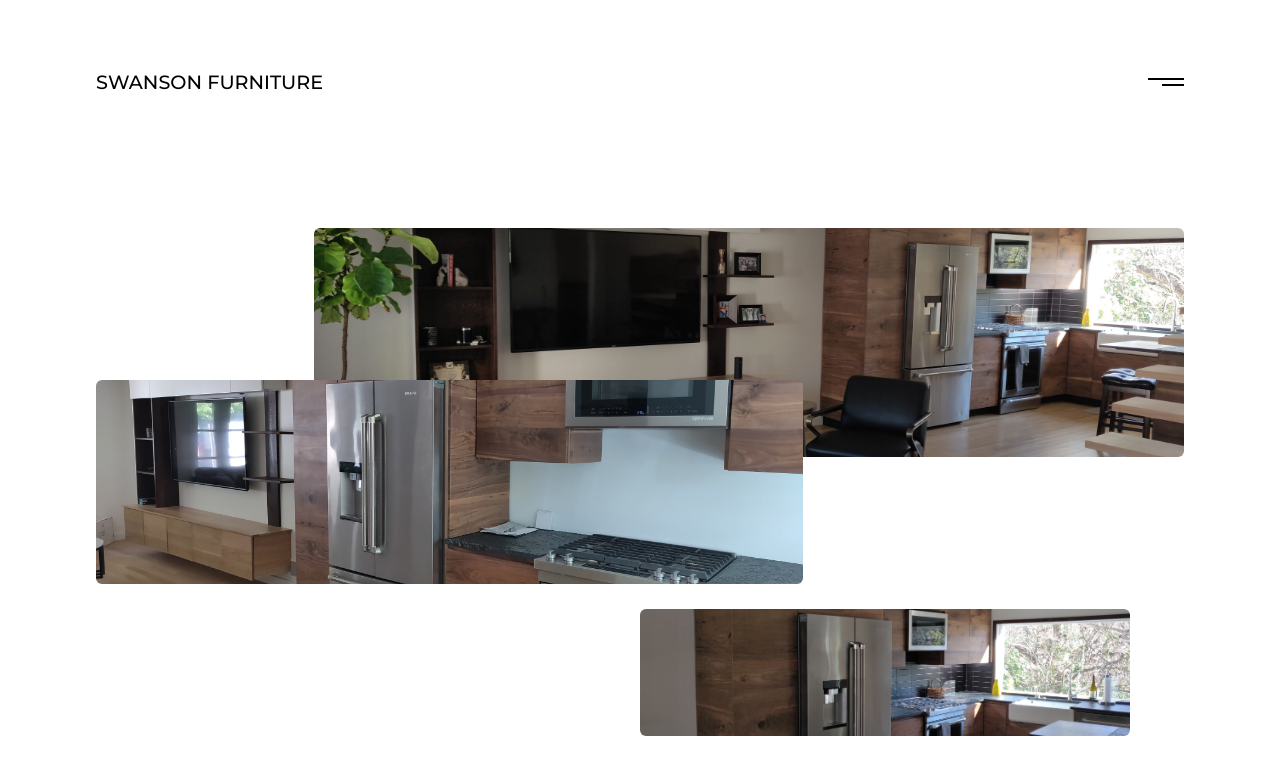
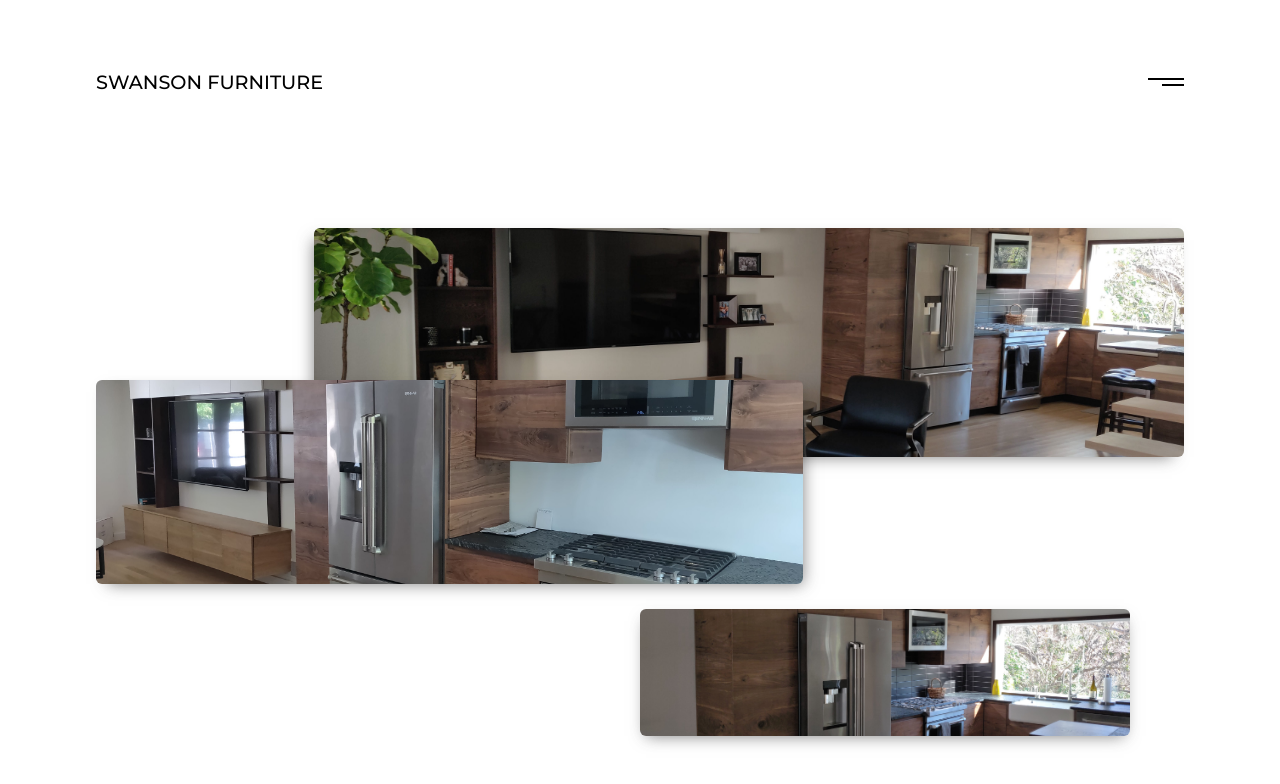
Before and after one commit to KeilerSwanson/Swanson-Furniture, a Next.js app in the folder app/: page / in a window 1280 px wide. Shown: the top 784 px of the page. Built offline with nearby package versions, Linux system fonts and the light colour scheme.

Commit message:
Add shadows to images

```diff
--- a/app/styles/About.module.scss
+++ b/app/styles/About.module.scss
@@ -19,16 +19,19 @@
 
 .image {
 	position: relative;
+	border-radius: .5rem;
 }
 
 .image:nth-child(1) {
 	grid-column: 1/18;
   grid-row: 1/8;
+	box-shadow: var(--sd);
 }
 
 .image:nth-child(2) {
 	grid-row: 6/17;
   grid-column: 12/21;
+	box-shadow: var(--sl);
 }
 
 .image:nth-child(1) img {
--- a/app/styles/Gallery.module.scss
+++ b/app/styles/Gallery.module.scss
@@ -44,10 +44,15 @@
 .image {
 	cursor: pointer;
 	transition: var(--t1);
+	box-shadow: var(--sdSml);
 }
 
 .image span, .image img {
 	pointer-events: none;
+}
+
+.image > span {
+	height: 100% !important;
 }
 
 .image img {
--- a/app/styles/Home.module.scss
+++ b/app/styles/Home.module.scss
@@ -19,20 +19,20 @@
 	position: relative;
 	transition: var(--t1);
 	user-select: none;
-
+	border-radius: .5rem;
 }
 
-// .image:nth-child(1) {
-// 	animation: float 1s linear 0s infinite;
-// }
+.image:nth-child(1) {
+	box-shadow: var(--sl);
+}
 
-// .image:nth-child(2) {
-// 	animation: float 1s linear .2s infinite;
-// }
+.image:nth-child(2) {
+	box-shadow: var(--sr);
+}
 
-// .image:nth-child(3) {
-// 	animation: float 1s linear .4s infinite;
-// }
+.image:nth-child(3) {
+	box-shadow: var(--sd);
+}
 
 @keyframes float {
 	0% {
--- a/app/styles/Modal.module.scss
+++ b/app/styles/Modal.module.scss
@@ -81,6 +81,11 @@
 	width: 100%;
 	height: 100%;
 	position: relative;
+	overflow: visible;
+}
+
+.image img {
+	box-shadow: var(--sd);
 }
 
 @media screen and (min-width: 768px) {
--- a/app/styles/globals.scss
+++ b/app/styles/globals.scss
@@ -5,6 +5,13 @@
 	font-family: 'Montserrat', sans-serif;
   font-size: 10px;
 	--t1: .15s ease-in-out;
+  --sl: -0.5rem 0.5rem 1.25rem -0.5rem #3333339f;
+  --sr: 0.5rem 0.5rem 1.25rem -0.5rem #3333339f;
+  --sd: 0 0.5rem 1.25rem -0.5rem #3333339f;
+  --sdSml: 0 .5rem 1.25rem -0.75rem #3333339f;
+  --d1: #999;
+  --d2: #666;
+  --d3: #333;
 }
 
 *, *:before, *:after {
```
